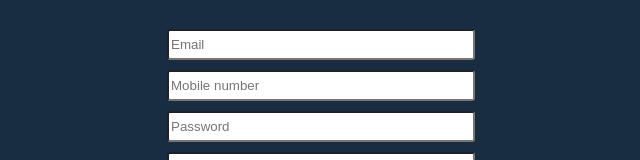
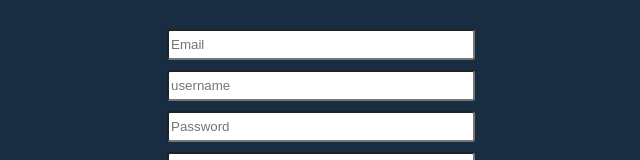
Before and after one commit to Build-Week-Droom-1/Front-End, a React (Create React App) app: page / in a window 1280 px wide. Shown: the part 316-476 px from the top of the page, without its empty margins (319-959 px from the left). Built offline with nearby package versions, Linux system fonts and the light colour scheme.

Commit message:
added heroku api

```diff
--- a/src/components/onboarding/SignUpForm.js
+++ b/src/components/onboarding/SignUpForm.js
@@ -45,7 +45,10 @@ export default function SignUpForm(props) {
     console.log(data.role);
     if (data.role === "Company")
       axios
-        .post("https://reqres.in/api/register", data)
+        .post(
+          "https://droom-project-lambda.herokuapp.com/api/auth/register",
+          data
+        )
         .then(res => {
           console.log("success", res);
           // setStatus(res.data);
@@ -55,7 +58,10 @@ export default function SignUpForm(props) {
         .catch(err => console.log(err.response));
     else
       axios
-        .post("https://reqres.in/api/register/job", data)
+        .post(
+          "https://droom-project-lambda.herokuapp.com/api/auth/register",
+          data
+        )
         .then(res => {
           console.log("success", res);
           // setStatus(res.data);
@@ -76,15 +82,14 @@ export default function SignUpForm(props) {
       {errors.email && "Email is required"}
 
       <StyledInput
-        type="tel"
-        placeholder="Mobile number"
-        name="phone"
+        type="text"
+        placeholder="username"
+        name="username"
         ref={register({
-          required: true,
-          pattern: /^\D?(\d{3})\D?\D?(\d{3})\D?(\d{4})$/i
+          required: true
         })}
       />
-      {errors.phone && "Mobile number is required"}
+      {errors.username && "Username is required"}
 
       <StyledInput
         type="password"
--- a/src/components/utils/axiosWithAuth.js
+++ b/src/components/utils/axiosWithAuth.js
@@ -3,7 +3,7 @@ import axios from "axios";
 const axiosWithAuth = () => {
   const token = localStorage.getItem("token");
   return axios.create({
-    baseURL: "https://reqres.in/api/",
+    baseURL: "https://droom-project-lambda.herokuapp.com/api/",
     headers: {
       authorization: token
     }
```
